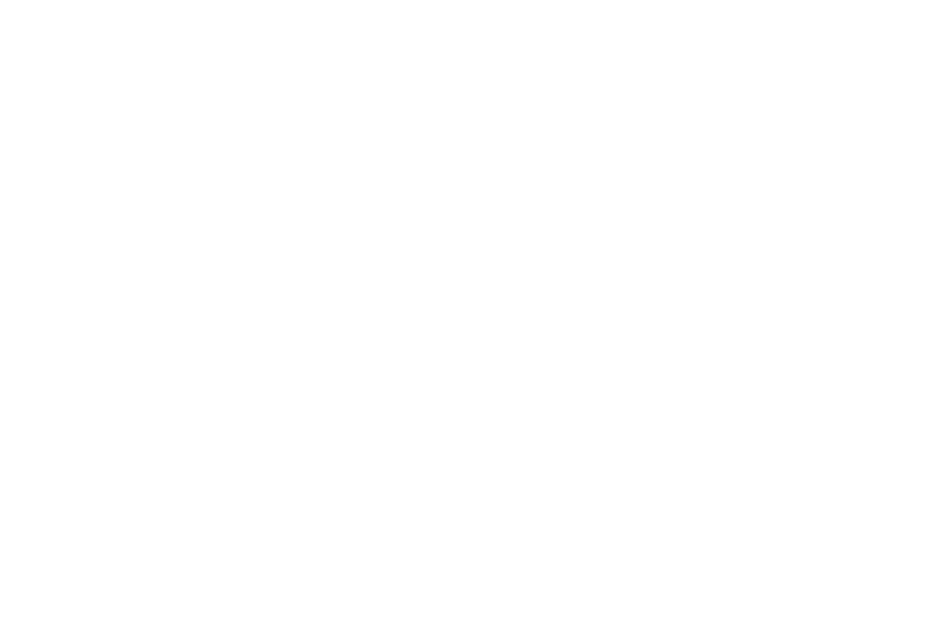
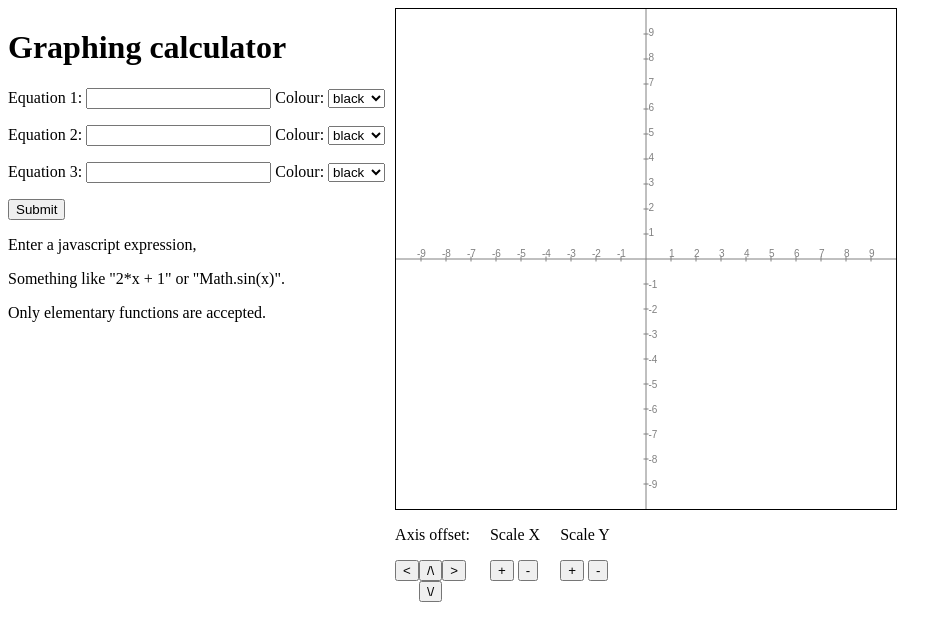
Before and after one commit to RCmags/Browser-Graphing-Calculator, a plain HTML site: page index.html in a window 1280 px wide. Shown: the whole page, without its empty margins (0-952 px from the left). Drawn offline with Linux system fonts and the light colour scheme.

Commit message:
Update index.html

```diff
--- a/index.html
+++ b/index.html
@@ -1,2 +1,143 @@
+<!-- Page layout for calculator -->
+
 <html>
+    <head>
+        <title> Graph calculator </title>
+        <meta charset="utf-8">
+    </head>
+    <body>
+
+		<!-- Equation and instructions -->
+		<div style = "float: left; padding-right: 10px;">
+
+			<h1> Graphing calculator </h1>
+
+			<!-- Equation inputs: -->
+
+				<!-- Input 1 -->
+			<p>
+				Equation 1:
+				<input id = 'eq1' type = "text" name = "inter_fname"/>
+
+				Colour:
+				<select id='colour1'>
+					<option value="black" selected>	black 	</option>
+					<option value="red">			red		</option>
+					<option value="blue">			blue	</option>
+					<option value="green">			green	</option>
+				</select>
+			</p>
+
+				<!-- Input 2 -->
+			<p>
+				Equation 2:
+				<input id = 'eq2' type = "text" name = "inter_fname"/>
+
+				Colour:
+				<select id='colour2'>
+					<option value="black" selected>	black 	</option>
+					<option value="red">			red		</option>
+					<option value="blue">			blue	</option>
+					<option value="green">			green	</option>
+				</select>
+			</p>
+
+				<!-- Input 3 -->
+			<p>
+				Equation 3:
+				<input id = 'eq3' type = "text" name = "inter_fname"/>
+
+				Colour:
+				<select id='colour3'>
+					<option value="black" selected>	black 	</option>
+					<option value="red">			red		</option>
+					<option value="blue">			blue	</option>
+					<option value="green">			green	</option>
+				</select>
+			</p>
+
+				<!-- Submit button -->
+			<button id = 'btnSubmit' > Submit </button>
+
+				<!-- Instructions -->
+			<p> Enter a javascript expression, </p>
+			<p> Something like "2*x + 1" or "Math.sin(x)". </p>
+			<p> Only elementary functions are accepted. </p>
+		</div>
+
+		<!-- Graph and buttons -->
+		<div style = "float: left;">
+
+			<!-- Graph canvas -->
+			<div style = "float: left;">
+				<canvas id = "canvas" width = "500" height = "500" style = "border: 1px solid #000000;" > </canvas>
+			</div>
+
+			<!-- Graph manipulation -->
+			<div style = "float: bottom;" >
+
+				<!-- Axis Offset -->
+				<div style = "float:left" >
+
+					<p style = "text-align: center"> Axis offset: </P>
+
+					<div style = "float: bottom;" >
+
+						<!-- Left button -->
+						<div style = "float: left" >
+							<button id = 'offset_left'> < </button>
+						</div>
+
+						<!-- Up/down offset -->
+						<div style = "float: left" >
+
+								<div style = "float: up;">
+									<button id = 'offset_up'> /\ </button>
+								</div>
+
+								<button id = 'offset_down'> \/ </button>
+						</div>
+
+						<!-- Right button -->
+						<button id = 'offset_right'> > </button>
+					</div>
+				</div>
+
+				<!-- Scale -->
+
+					<!-- X axis: -->
+				<div style = "float: left; padding-left: 20px" >
+
+					<p style = "text-align: center"> Scale X </p>
+
+					<div style = "float:bottom">
+						<button id = 'scale_x_plus'> + </button>
+						<button id = 'scale_x_minus'> - </button>
+					</div>
+				</div>
+
+					<!-- Y axis: -->
+				<div style = "float: left; padding-left: 20px" >
+
+					<p style = "text-align: center"> Scale Y </p>
+
+					<div style = "float:bottom">
+						<button id = 'scale_y_plus'> + </button>
+						<button id = 'scale_y_minus'> - </button>
+					</div>
+				</div>
+
+			</div>
+		</div>
+
+		<!-- Generate graph via Javascript -->
+		<script src="src/canvas_graph.js"></script>
+
+		<!-- Event listeners -->
+		<script src ="src/user_input.js"></script>
+
+		<!-- Execute functions -->
+		<script src ="src/implement.js"></script>
+
+</body>
 </html>
```
